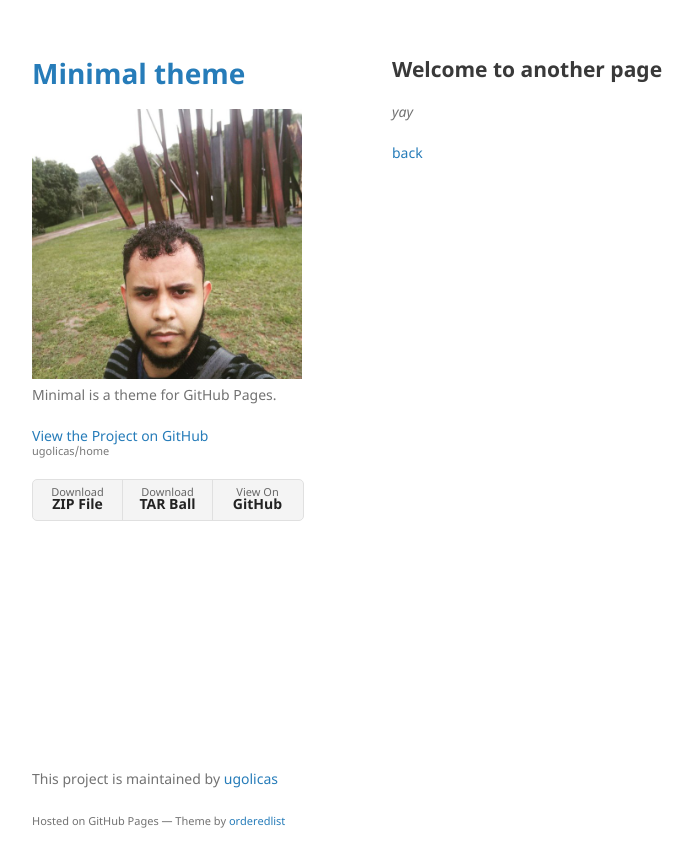
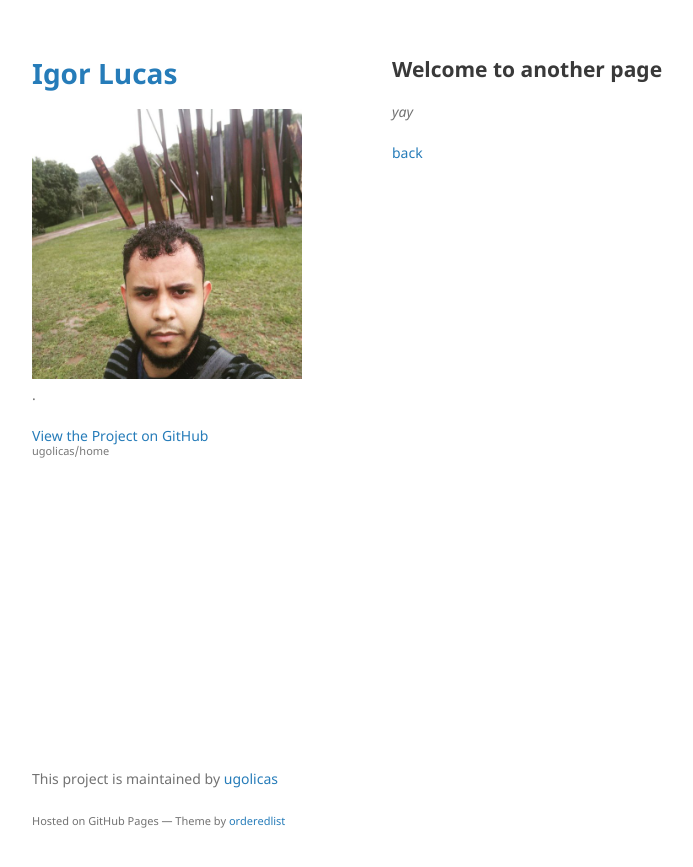
Before and after one commit to ugolicas/home, a Jekyll site: the page built from another-page.md, in a window 1280 px wide. Shown: the top 867 px of the page, without its empty margins (178-871 px from the left). Built offline with Jekyll 4.4.1, drawn with Linux system fonts in a browser that asks for light colours; our own code applies the rules of GitHub Pages for plain Markdown files.

Commit message:
change title

```diff
--- a/_config.yml
+++ b/_config.yml
@@ -1,6 +1,6 @@
-title: Minimal theme
+title: Igor Lucas
 logo: /assets/img/logo.jpeg
-description: Minimal is a theme for GitHub Pages.
-show_downloads: true
+description: .
+show_downloads: false
 google_analytics:
 theme: jekyll-theme-minimal
```
